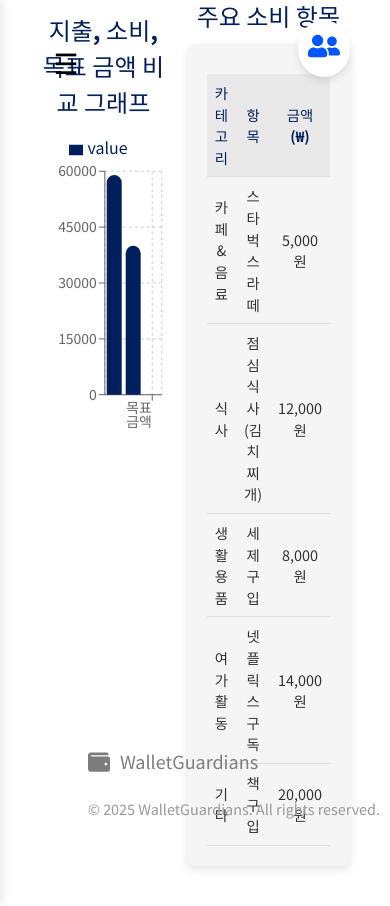
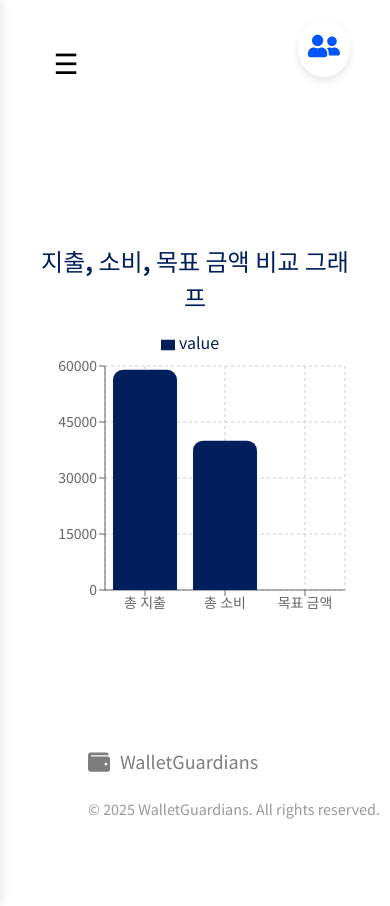
Before and after one commit to ChoiTheCreator/wallet-guardians-web, a React (Vite) app: page /graph in a window 390 px wide. After the commit the page ends 844 px from the top, so only its background shows below. Built offline with nearby package versions, Linux system fonts and the light colour scheme.

Commit message:
<Fix> 유진이의 주석 도와줌 표시

```diff
--- a/src/context/SidebarContext.jsx
+++ b/src/context/SidebarContext.jsx
@@ -1,5 +1,5 @@
 // src/context/SidebarContext.jsx
-import React, { createContext, useState, useContext } from 'react';
+import { createContext, useState, useContext } from 'react';
 
 // SidebarContext 생성
 const SidebarContext = createContext();
--- a/src/pages/GraphPage.jsx
+++ b/src/pages/GraphPage.jsx
@@ -1,4 +1,4 @@
-import React, { useContext } from 'react';
+import { useContext } from 'react';
 import {
   BarChart,
   Bar,
@@ -10,10 +10,13 @@ import {
   CartesianGrid,
 } from 'recharts';
 import { GoalContext } from '../context/GoalContext';
+import { useSidebar } from '../context/SidebarContext';
 import '../style/GraphPage.scss';
 
 const GraphPage = () => {
   const { goalAmount } = useContext(GoalContext);
+
+  const { isSidebarActive } = useSidebar();
 
   // **주요 소비 항목 데이터**
   const expenseItems = [
@@ -33,7 +36,7 @@ const GraphPage = () => {
   ];
 
   return (
-    <div className="graph-wrapper">
+    <div className={`graph-wrapper ${isSidebarActive ? 'sidebar-active' : ''}`}>
       {/* 좌측 섹션: 그래프 */}
       <div className="graph-left">
         <div className="expense-graph-card">
--- a/src/style/GraphPage.scss
+++ b/src/style/GraphPage.scss
@@ -69,4 +69,25 @@
       }
     }
   }
+
+  // 사이드바 활성화 시 레이아웃 변경
+  &.sidebar-active {
+    flex-direction: column; // 세로로 정렬
+    .graph-left {
+      width: 100%;
+    }
+    .graph-right {
+      display: none; // 우측 섹션 숨김
+    }
+  }
 }
+
+// 미디어 쿼리로 사이드바 상태 반영
+@media (max-width: 768px) {
+  .graph-wrapper {
+    flex-direction: column; // 작은 화면에서는 세로로 정렬
+    .graph-right {
+      display: none; // 작은 화면에서는 우측 섹션 숨김
+    }
+  }
+}
```
Also changed, not shown: src/App.jsx (+4 -3 lines).
